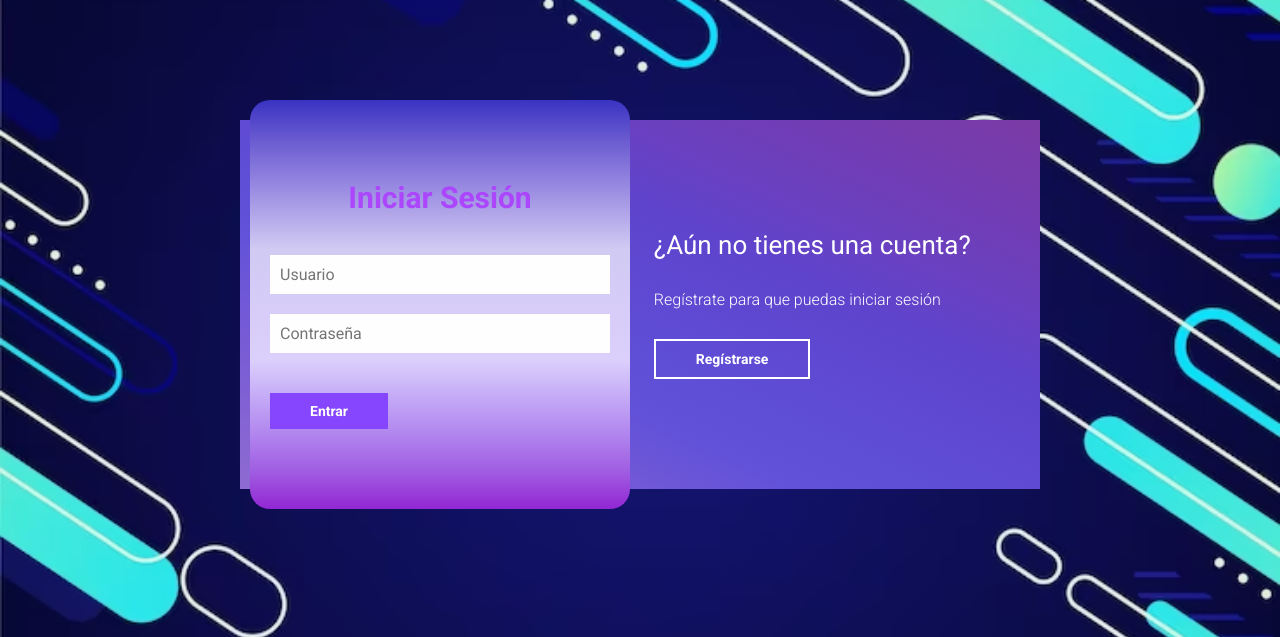
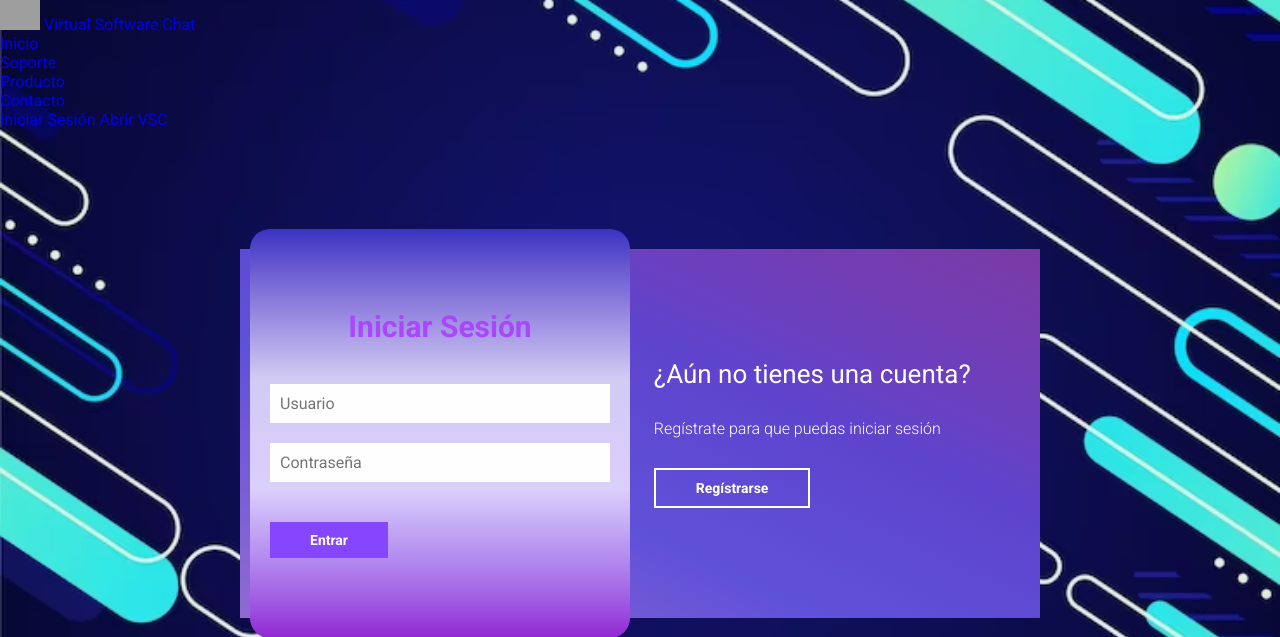
Before and after one commit to chokoterisaki/VSC, a PHP site: page /rp.php in a window 1280 px wide. Shown: the top 637 px of the page. Run offline with PHP 8.4, Linux system fonts and the light colour scheme; grey boxes are pictures that could not be loaded.

Commit message:
Add files via upload

```diff
--- a/register-login/assets/css/estilos.css
+++ b/register-login/assets/css/estilos.css
@@ -108,7 +108,7 @@
     color: #ab46fd;
 }
 
-.contenedor__login-register form input{
+.contenedor__login-register form input {
     width: 100%;
     margin-top: 20px;
     padding: 10px;
--- a/register-login/php/conexion_rp.php
+++ b/register-login/php/conexion_rp.php
@@ -2,9 +2,9 @@
 
 $conexion = mysqli_connect("localhost", "root", "", "register_login_rp");
 
-/*if ($conexion){
+if ($conexion){
     echo "Conectado exitosamente a la base de datos";
 }
 else{
     echo "No se ha podido conectar a la  base de datos";
-}*/
+}
--- a/register-login/rp.php
+++ b/register-login/rp.php
@@ -7,18 +7,44 @@
 ?>
 <!DOCTYPE html>
 <html lang="es">
+
 <head>
     <meta charset="UTF-8">
     <meta name="viewport" content="width=device-width, initial-scale=1.0">
-    <title>Login y Register - MagtimusPro</title>
+    <title>Virtual Software Chat</title>
 
     <link href="https://fonts.googleapis.com/css2?family=Roboto:ital,wght@0,100;0,300;0,400;0,500;0,700;0,900;1,100;1,300;1,400;1,500;1,700;1,900&display=swap" rel="stylesheet">
 
-
+    <link rel="stylesheet" href="../startbootstrap-landing-page-gh-pages/css/styles.css">
     <link rel="stylesheet" href="assets/css/estilos.css">
 </head>
+
 <body>
+    <nav class="navbar navbar-light bg-light static-top">
+        <div class="container">
+            <a class="navbar-brand" href="#">
+                <img src="../startbootstrap-landing-page-gh-pages/assets/VSCk_big.jpg" alt="Avatar Logo" style="width:40px;" class="rounded-pill">
+            </a>
+            <a class="navbar-brand" href="index.html">Virtual Software Chat</a>
 
+            <ul class="nav nav-pills">
+                <li class="nav-item">
+                    <a class="nav-link active" href="index.html">Inicio</a>
+                </li>
+                <li class="nav-item">
+                    <a class="nav-link" href="#">Soporte</a>
+                </li>
+                <li class="nav-item">
+                    <a class="nav-link" href="#">Producto</a>
+                </li>
+                <li class="nav-item">
+                    <a class="nav-link" href="#">Contacto</a>
+                </li>
+            </ul>
+            <a class="btn btn-primary" href="../register-login/rp.php">Iniciar Sesión</a>
+            <a class="btn btn-primary" href="register-login/rp.php">Abrir VSC</a>
+        </div>
+    </nav>
     <main>
 
         <div class="contenedor__todo">
@@ -49,10 +75,10 @@
                 <form action="php/registro_usuario_rp.php" method="POST" class="formulario__register">
                     <h2>Regístrarse</h2>
                     <input type="text" placeholder="Nombre completo" name="nombre_completo" autocomplete="off">
-                        <input type="text" placeholder="Correo Electronico" name="correo" autocomplete="off">
+                    <input type="email" placeholder="Correo Electronico" name="correo" autocomplete="off">
                     <input type="text" placeholder="Usuario" name="usuario" autocomplete="off">
                     <input type="password" placeholder="Contraseña" name="contrasena">
-                        <button>Regístrarse</button>
+                    <button type=submit>Regístrarse</button>
                 </form>
             </div>
         </div>
@@ -61,4 +87,5 @@
 
     <script src="assets/js/script.js"></script>
 </body>
+
 </html>
```
Also changed, not shown: startbootstrap-landing-page-gh-pages/index.html (+75 -57 lines), startbootstrap-landing-page-gh-pages/assets/VSC_big.jpg (added), startbootstrap-landing-page-gh-pages/assets/VSCk_big.jpg (added), startbootstrap-landing-page-gh-pages/css/styles.css. Lines whose indentation alone changed are shown as unchanged.
